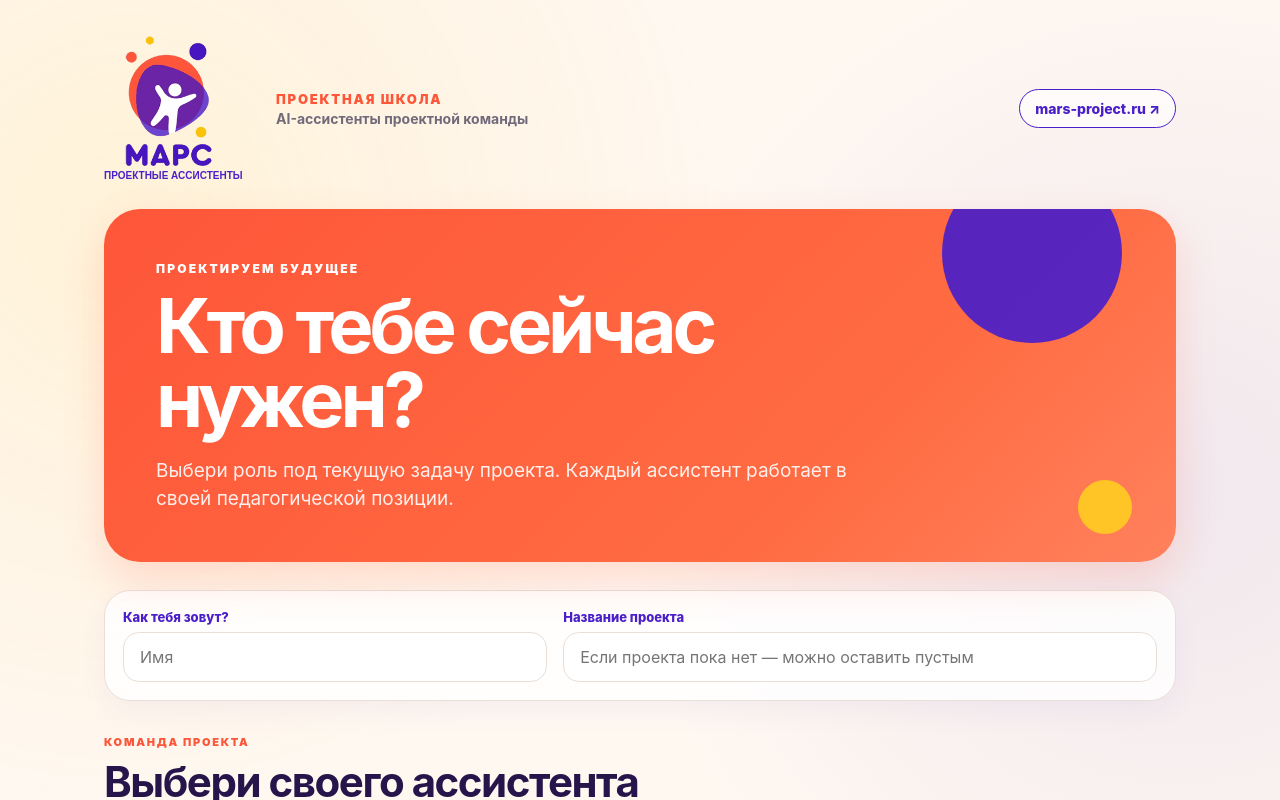
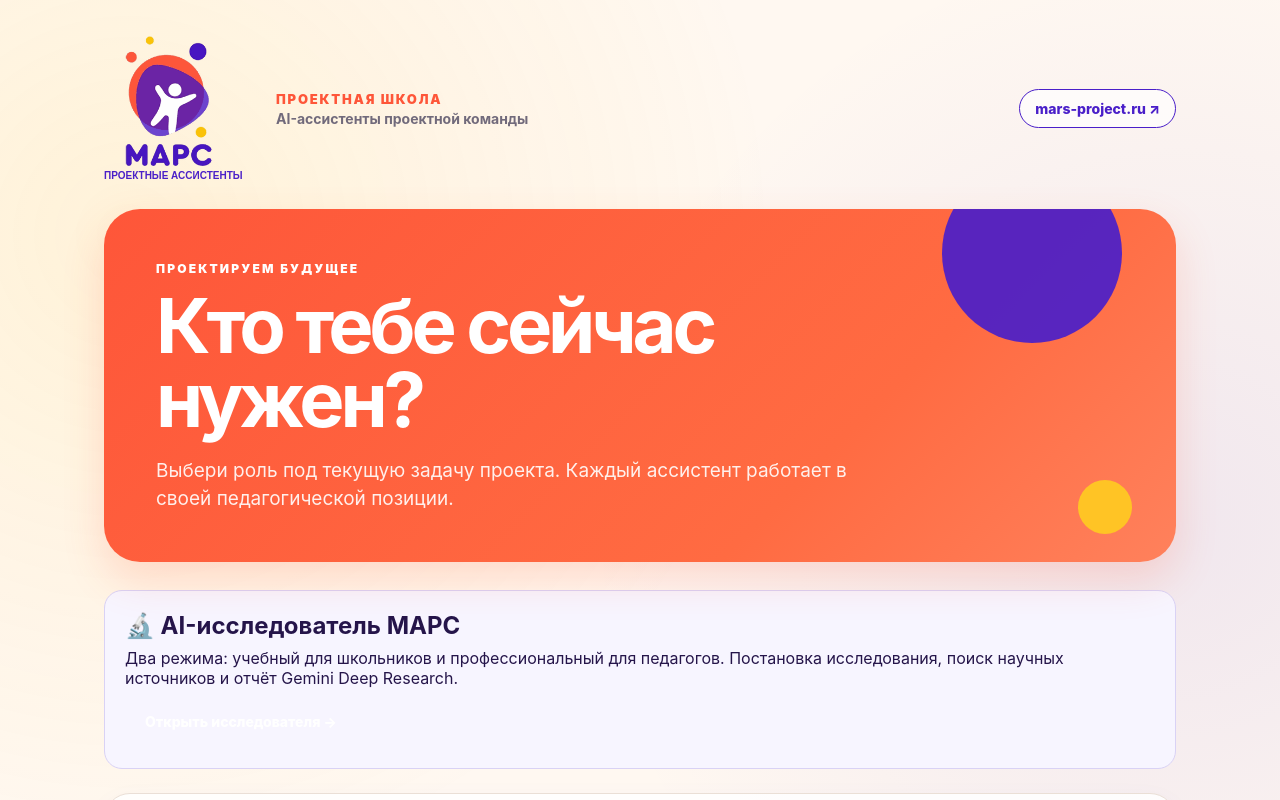
Before and after one commit to a3577813-svg/mars-ai-assistants, a Next.js app: page / in a window 1280 px wide. Shown: the top 800 px of the page. Built offline with nearby package versions, Linux system fonts and the light colour scheme.

Commit message:
Link MARS research assistant from home page

```diff
--- a/app/page.js
+++ b/app/page.js
@@ -53,6 +53,12 @@ export default function HomePage() {
         <div className="eyebrow">ПРОЕКТИРУЕМ БУДУЩЕЕ</div>
         <h1>Кто тебе сейчас нужен?</h1>
         <p className="lead">Выбери роль под текущую задачу проекта. Каждый ассистент работает в своей педагогической позиции.</p>
+      </section>
+
+      <section style={{margin:'18px 0',padding:'20px',border:'1px solid #d9d2f5',borderRadius:'18px',background:'#f7f5ff'}}>
+        <h2 style={{margin:'0 0 8px'}}>🔬 AI-исследователь МАРС</h2>
+        <p style={{margin:'0 0 14px'}}>Два режима: учебный для школьников и профессиональный для педагогов. Постановка исследования, поиск научных источников и отчёт Gemini Deep Research.</p>
+        <a href="/research" className="role-open-button" style={{display:'inline-block',textDecoration:'none'}}>Открыть исследователя →</a>
       </section>
 
       <section className="identity-card">
```
